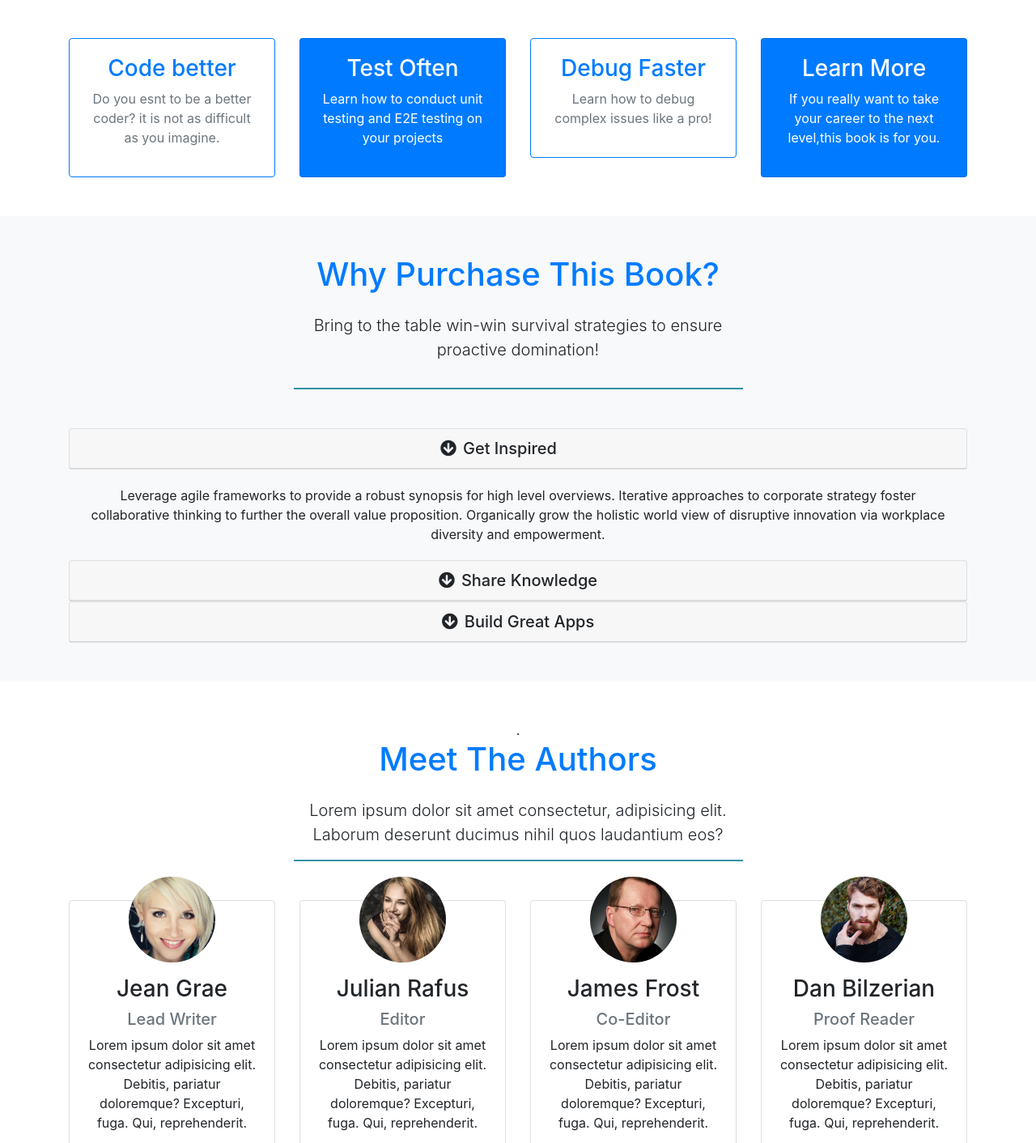
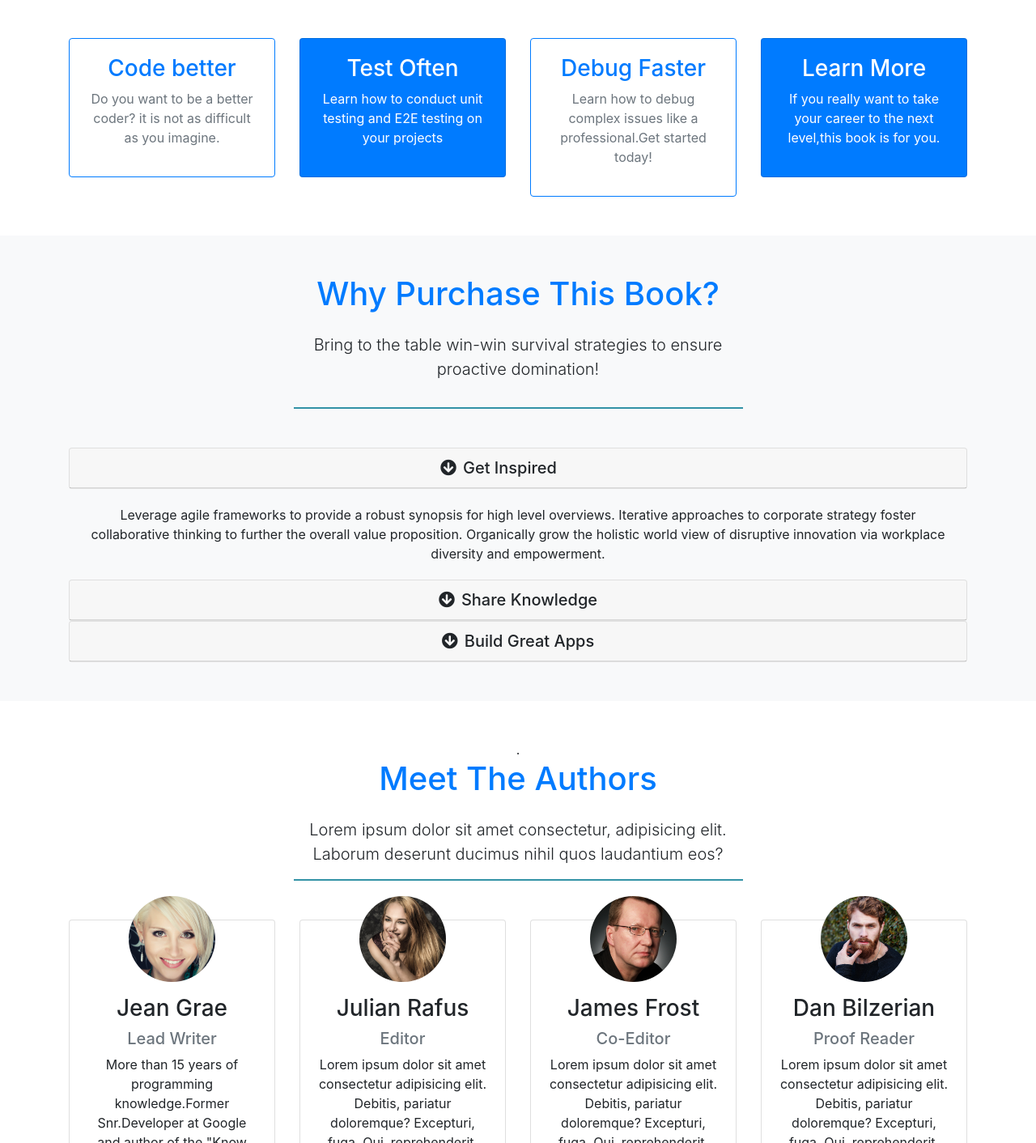
Before and after one commit to Maccauhuru/Midas-Coding-Bootstap-Site, a plain HTML site: page index.html in a window 1280 px wide. Shown: the part 850-2262 px from the top of the page at 81% size. Drawn offline with nearby package versions, Linux system fonts and the light colour scheme.

Commit message:
modified page

```diff
--- a/index.html
+++ b/index.html
@@ -9,7 +9,7 @@
         crossorigin="anonymous">
     <link rel="stylesheet" href="css/bootstrap.css">
     <link rel="stylesheet" href="css/style.css">
-    <title>Midas Coding</title>
+    <title>Midas Coding App</title>
 </head>
 
 <body id="home" data-spy="scroll" data-target="#main-nav">
@@ -90,7 +90,7 @@
                     <div class="card text-center border-primary mb-resp">
                         <div class="card-body">
                             <h3 class="text-primary">Code better</h3>
-                            <p class="text-muted">Do you esnt to be a better coder? it is not as difficult as you imagine.</p>
+                            <p class="text-muted">Do you want to be a better coder? it is not as difficult as you imagine.</p>
                         </div>
                     </div>
                 </div>
@@ -108,7 +108,7 @@
                     <div class="card text-center border-primary mb-resp">
                         <div class="card-body">
                             <h3 class="text-primary">Debug Faster</h3>
-                            <p class="text-muted">Learn how to debug complex issues like a pro!</p>
+                            <p class="text-muted">Learn how to debug complex issues like a professional.Get started today!</p>
                         </div>
                     </div>
                 </div>
@@ -213,8 +213,7 @@
                             <img src="img/person1.jpg" alt="" class="img-fluid rounded-circle w-50 mb-3">
                             <h3>Jean Grae</h3>
                             <h5 class="text-muted">Lead Writer</h5>
-                            <p>Lorem ipsum dolor sit amet consectetur adipisicing elit. Debitis, pariatur doloremque? Excepturi,
-                                fuga. Qui, reprehenderit.
+                            <p>More than 15 years of programming knowledge.Former Snr.Developer at Google and author of the "Know Your Code" series of books.
                             </p>
                             <div class="d-flex justify-content-center">
                                 <div class="p-4">
@@ -420,5 +419,4 @@
             });
     </script>
 </body>
-
 </html>
```
